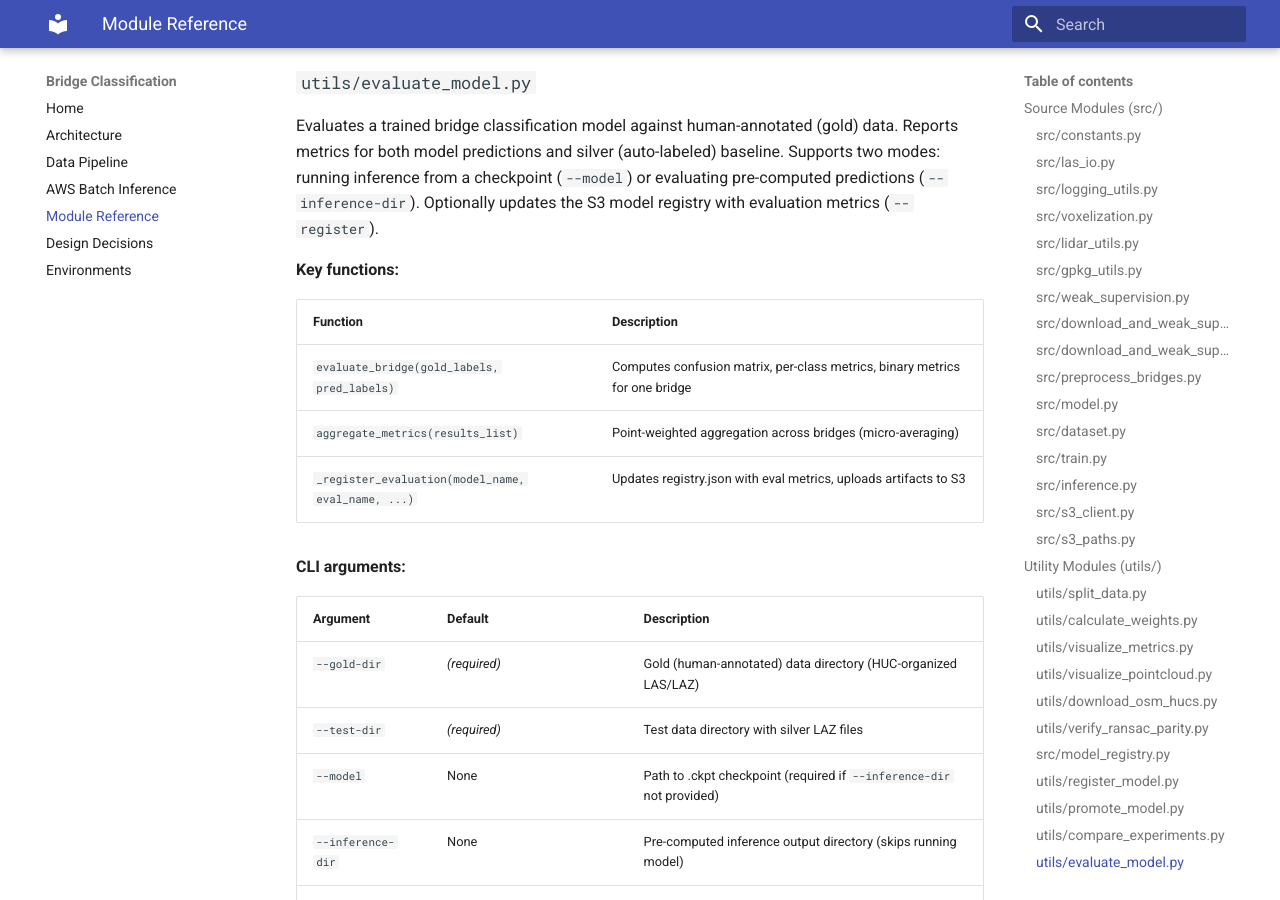
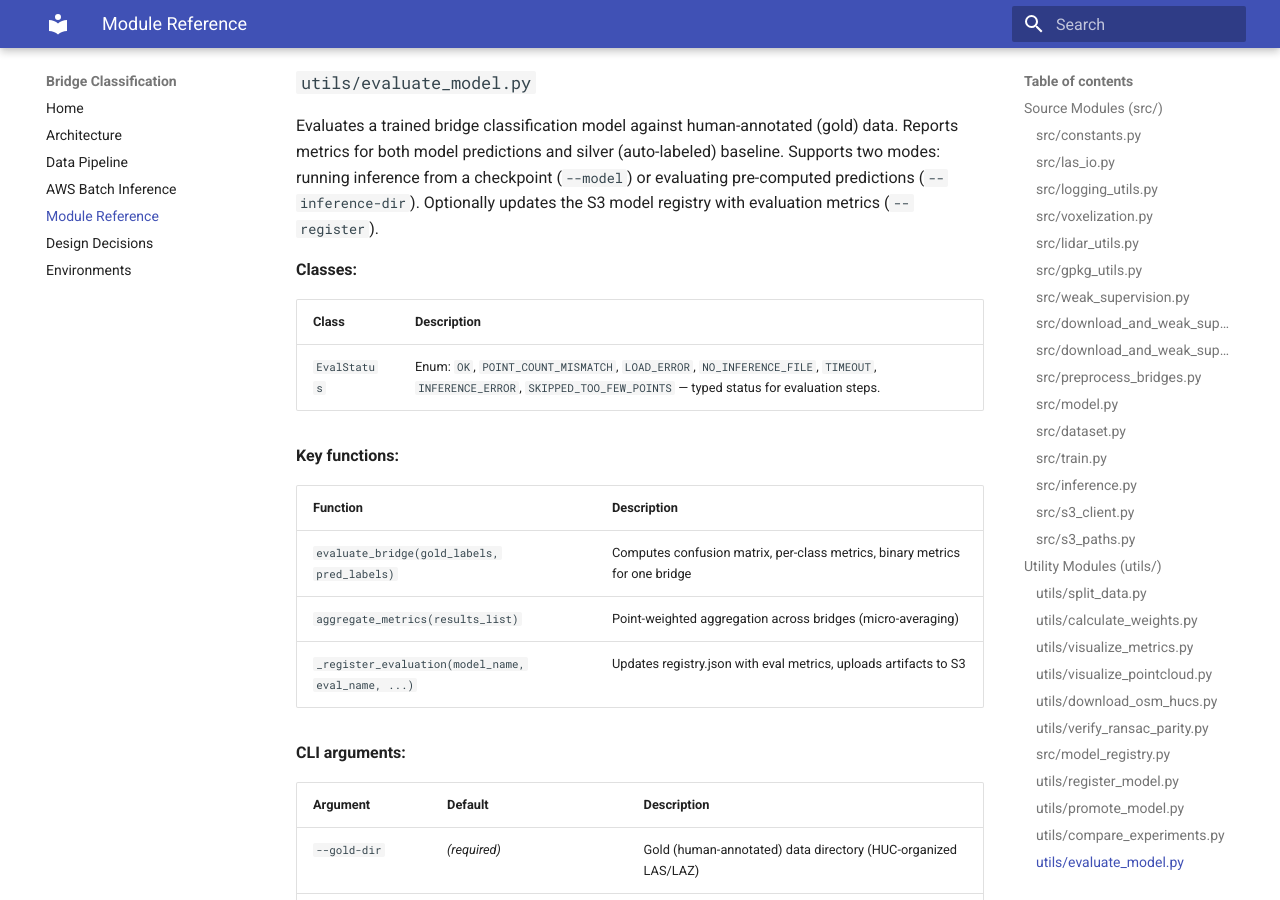
Before and after one commit to NGWPC/bridge-classification, an MkDocs documentation site: the page built from docs/module-reference.md, in a window 1280 px wide and 900 px high, scrolled down 22066 px. Built offline with MkDocs 1.6.1 and Material for MkDocs 9.7.7, drawn with Linux system fonts in a browser that asks for light colours; some of the changed text lies outside the part shown.

Commit message:
add missing EvalStatus and DownloadFailure to module-reference docs

```diff
--- a/docs/module-reference.md
+++ b/docs/module-reference.md
@@ -722,6 +722,12 @@ Prints a sorted comparison table of model evaluation metrics from `registry.json
 
 Evaluates a trained bridge classification model against human-annotated (gold) data. Reports metrics for both model predictions and silver (auto-labeled) baseline. Supports two modes: running inference from a checkpoint (`--model`) or evaluating pre-computed predictions (`--inference-dir`). Optionally updates the S3 model registry with evaluation metrics (`--register`).
 
+**Classes:**
+
+| Class | Description |
+|-------|-------------|
+| `EvalStatus` | Enum: `OK`, `POINT_COUNT_MISMATCH`, `LOAD_ERROR`, `NO_INFERENCE_FILE`, `TIMEOUT`, `INFERENCE_ERROR`, `SKIPPED_TOO_FEW_POINTS` — typed status for evaluation steps. |
+
 **Key functions:**
 
 
@@ -817,6 +823,12 @@ Finds bridge+lidar source combinations not in existing train/val/test splits for
 ### `utils/download_bridge_lidar.py`
 
 Downloads raw lidar point clouds for OSM bridges without applying weak supervision. Lightweight alternative to `download_and_weak_supervise_hucs.py` for bridges that only need source LAZ (e.g., inference on not-lidar bridges).
+
+**Classes:**
+
+| Class | Description |
+|-------|-------------|
+| `DownloadFailure` | Enum: `NO_POINTS`, `EXCEPTION` — typed failure reason for download results. |
 
 **CLI arguments:**
 
```
